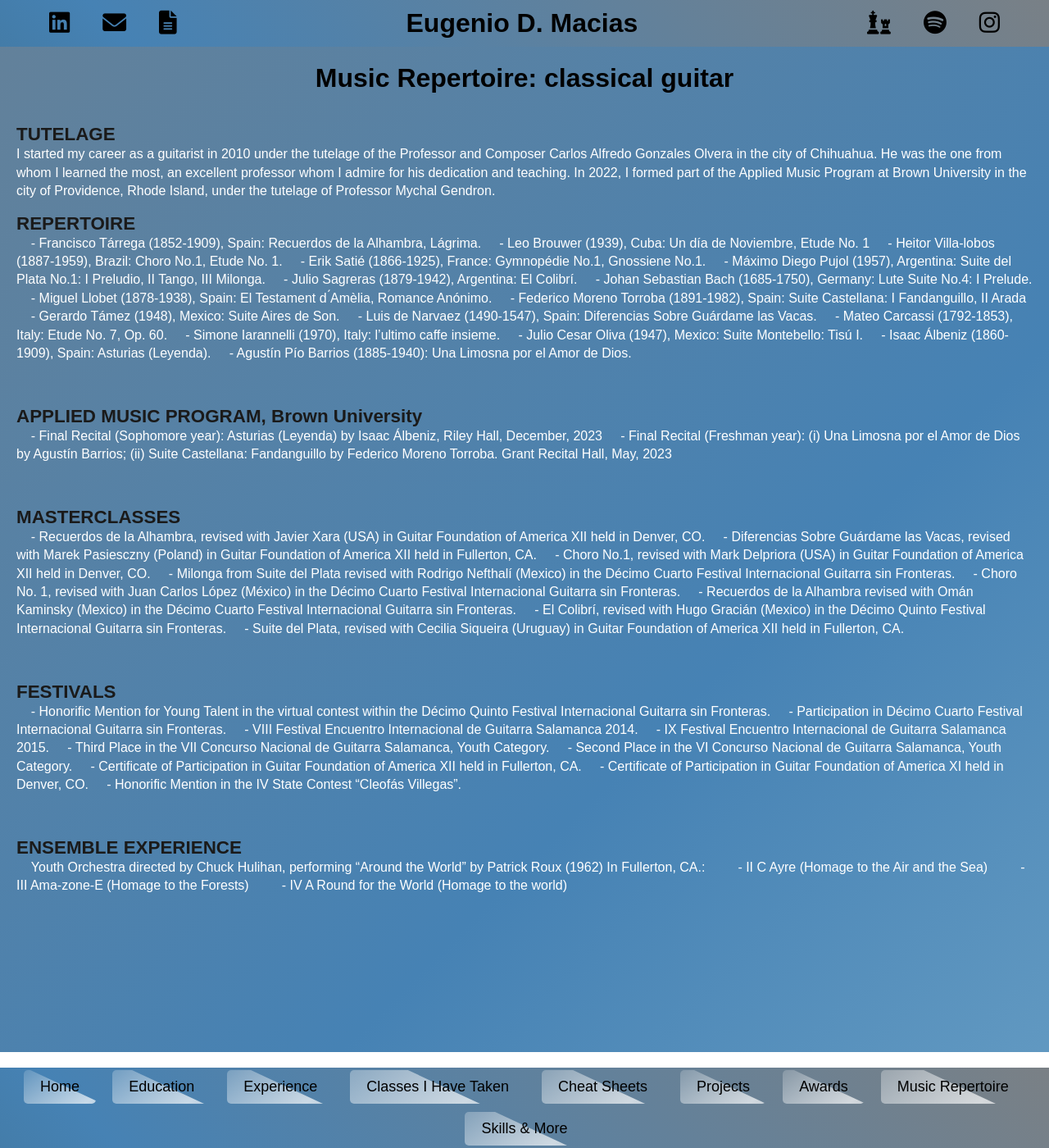
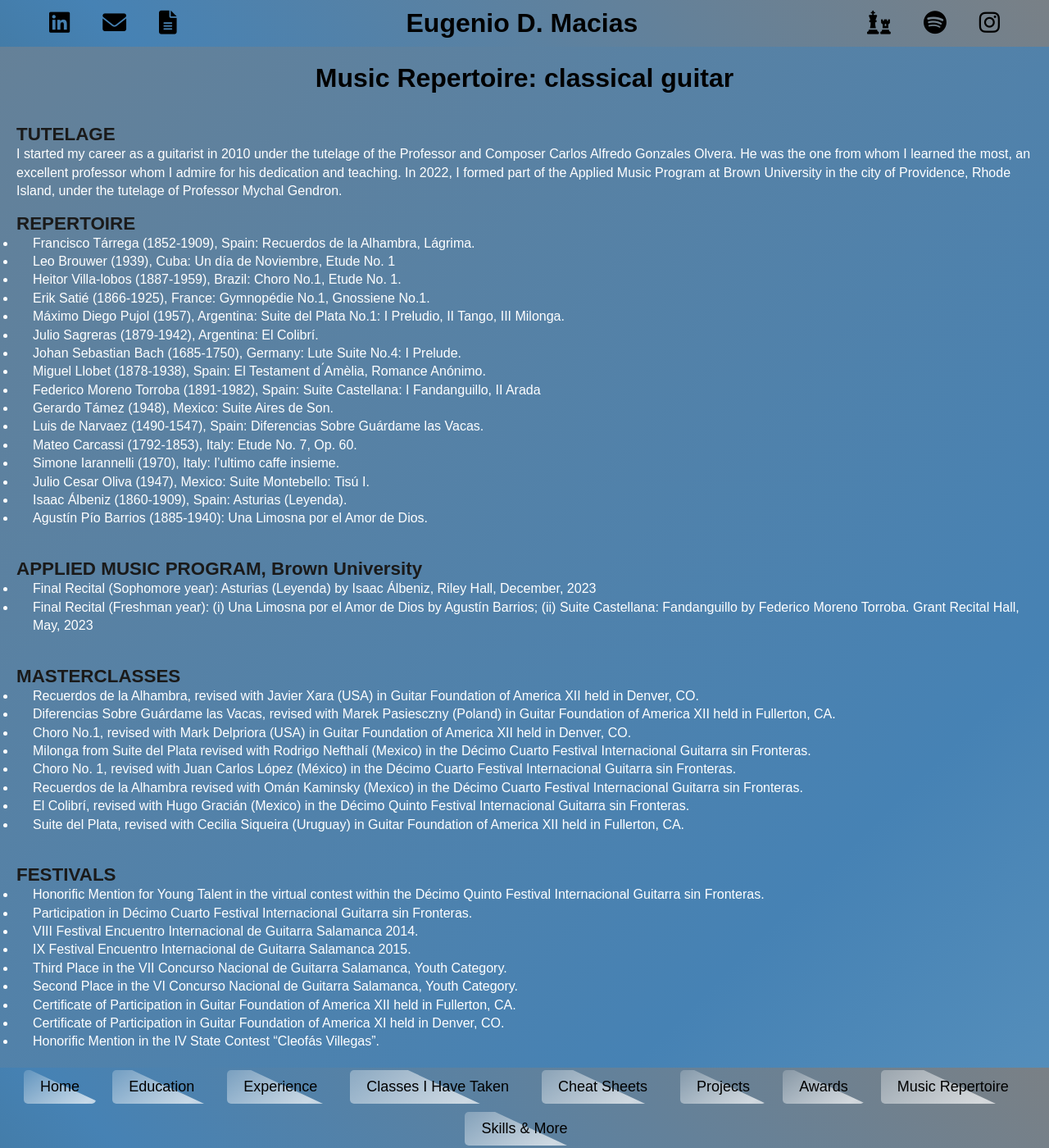
Before and after one commit to xXElGenio0203Xx/eugenio-macias.github.io, a Jekyll site: the page built from music-repertoire.md, in a window 1280 px wide and 1400 px high. Shown: the whole window at 82% size. Built offline with Jekyll 4.4.1, drawn with Linux system fonts in a browser that asks for light colours; some web fonts are replaced; some of the changed text lies outside the part shown.

Commit message:
Update music-repertoire.md

```diff
--- a/music-repertoire.md
+++ b/music-repertoire.md
@@ -8,66 +8,66 @@ title: Music Repertoire
 </div>
 <br>
 <h3 style="color: #1a1a1a;">TUTELAGE</h3>
-I started my career as a guitarist in 2010 under the tutelage of the Professor and Composer Carlos Alfredo Gonzales Olvera in the city of Chihuahua. He was the one from whom I learned the most, an excellent professor whom I admire for his dedication and teaching. In 2022, I formed part of the Applied Music Program at Brown University in the city of Providence, Rhode Island, under the tutelage of Professor Mychal Gendron.
+I started my career as a guitarist in 2010 under the tutelage of the Professor and Composer Carlos Alfredo Gonzales Olvera. He was the one from whom I learned the most, an excellent professor whom I admire for his dedication and teaching. In 2022, I formed part of the Applied Music Program at Brown University in the city of Providence, Rhode Island, under the tutelage of Professor Mychal Gendron.
 <br>
 
 <h3 style="color: #1a1a1a;">REPERTOIRE</h3>
-&nbsp;&nbsp;&nbsp;&nbsp;- Francisco Tárrega (1852-1909), Spain: Recuerdos de la Alhambra, Lágrima.
-&nbsp;&nbsp;&nbsp;&nbsp;- Leo Brouwer (1939), Cuba: Un día de Noviembre, Etude No. 1
-&nbsp;&nbsp;&nbsp;&nbsp;- Heitor Villa-lobos (1887-1959), Brazil: Choro No.1, Etude No. 1.
-&nbsp;&nbsp;&nbsp;&nbsp;- Erik Satié (1866-1925), France: Gymnopédie No.1, Gnossiene No.1.
-&nbsp;&nbsp;&nbsp;&nbsp;- Máximo Diego Pujol (1957), Argentina: Suite del Plata No.1: I Preludio, II Tango, III Milonga.
-&nbsp;&nbsp;&nbsp;&nbsp;- Julio Sagreras (1879-1942), Argentina: El Colibrí.
-&nbsp;&nbsp;&nbsp;&nbsp;- Johan Sebastian Bach (1685-1750), Germany: Lute Suite No.4: I Prelude.
-&nbsp;&nbsp;&nbsp;&nbsp;- Miguel Llobet (1878-1938), Spain: El Testament d ́Amèlia, Romance Anónimo.
-&nbsp;&nbsp;&nbsp;&nbsp;- Federico Moreno Torroba (1891-1982), Spain: Suite Castellana: I Fandanguillo, II Arada
-&nbsp;&nbsp;&nbsp;&nbsp;- Gerardo Támez (1948), Mexico: Suite Aires de Son.
-&nbsp;&nbsp;&nbsp;&nbsp;- Luis de Narvaez (1490-1547), Spain: Diferencias Sobre Guárdame las Vacas.
-&nbsp;&nbsp;&nbsp;&nbsp;- Mateo Carcassi (1792-1853), Italy: Etude No. 7, Op. 60.
-&nbsp;&nbsp;&nbsp;&nbsp;- Simone Iarannelli (1970), Italy: l'ultimo caffe insieme.
-&nbsp;&nbsp;&nbsp;&nbsp;- Julio Cesar Oliva (1947), Mexico: Suite Montebello: Tisú I.
-&nbsp;&nbsp;&nbsp;&nbsp;- Isaac Álbeniz (1860-1909), Spain: Asturias (Leyenda).
-&nbsp;&nbsp;&nbsp;&nbsp;- Agustín Pío Barrios (1885-1940): Una Limosna por el Amor de Dios.
+- Francisco Tárrega (1852-1909), Spain: Recuerdos de la Alhambra, Lágrima.
+- Leo Brouwer (1939), Cuba: Un día de Noviembre, Etude No. 1
+- Heitor Villa-lobos (1887-1959), Brazil: Choro No.1, Etude No. 1.
+- Erik Satié (1866-1925), France: Gymnopédie No.1, Gnossiene No.1.
+- Máximo Diego Pujol (1957), Argentina: Suite del Plata No.1: I Preludio, II Tango, III Milonga.
+- Julio Sagreras (1879-1942), Argentina: El Colibrí.
+- Johan Sebastian Bach (1685-1750), Germany: Lute Suite No.4: I Prelude.
+- Miguel Llobet (1878-1938), Spain: El Testament d ́Amèlia, Romance Anónimo.
+- Federico Moreno Torroba (1891-1982), Spain: Suite Castellana: I Fandanguillo, II Arada
+- Gerardo Támez (1948), Mexico: Suite Aires de Son.
+- Luis de Narvaez (1490-1547), Spain: Diferencias Sobre Guárdame las Vacas.
+- Mateo Carcassi (1792-1853), Italy: Etude No. 7, Op. 60.
+- Simone Iarannelli (1970), Italy: l'ultimo caffe insieme.
+- Julio Cesar Oliva (1947), Mexico: Suite Montebello: Tisú I.
+- Isaac Álbeniz (1860-1909), Spain: Asturias (Leyenda).
+- Agustín Pío Barrios (1885-1940): Una Limosna por el Amor de Dios.
 
 <br>
 
 <h3 style="color: #1a1a1a;">APPLIED MUSIC PROGRAM, Brown University</h3>
-&nbsp;&nbsp;&nbsp;&nbsp;- Final Recital (Sophomore year): Asturias (Leyenda) by Isaac Álbeniz, Riley Hall, December, 2023
-&nbsp;&nbsp;&nbsp;&nbsp;- Final Recital (Freshman year): (i) Una Limosna por el Amor de Dios by Agustín Barrios; (ii) Suite Castellana: Fandanguillo by Federico Moreno Torroba. Grant Recital Hall, May, 2023
+- Final Recital (Sophomore year): Asturias (Leyenda) by Isaac Álbeniz, Riley Hall, December, 2023
+- Final Recital (Freshman year): (i) Una Limosna por el Amor de Dios by Agustín Barrios; (ii) Suite Castellana: Fandanguillo by Federico Moreno Torroba. Grant Recital Hall, May, 2023
 
 
 <br>
 
 <h3 style="color: #1a1a1a;">MASTERCLASSES</h3>
-&nbsp;&nbsp;&nbsp;&nbsp;- Recuerdos de la Alhambra, revised with Javier Xara (USA) in Guitar Foundation of America XII held in Denver, CO.
-&nbsp;&nbsp;&nbsp;&nbsp;- Diferencias Sobre Guárdame las Vacas, revised with Marek Pasiesczny (Poland) in Guitar Foundation of America XII held in Fullerton, CA.
-&nbsp;&nbsp;&nbsp;&nbsp;- Choro No.1, revised with Mark Delpriora (USA) in Guitar Foundation of America XII held in Denver, CO.
-&nbsp;&nbsp;&nbsp;&nbsp;- Milonga from Suite del Plata revised with Rodrigo Nefthalí (Mexico) in the Décimo Cuarto Festival Internacional Guitarra sin Fronteras.
-&nbsp;&nbsp;&nbsp;&nbsp;- Choro No. 1, revised with Juan Carlos López (México) in the Décimo Cuarto Festival Internacional Guitarra sin Fronteras.
-&nbsp;&nbsp;&nbsp;&nbsp;- Recuerdos de la Alhambra revised with Omán Kaminsky (Mexico) in the Décimo Cuarto Festival Internacional Guitarra sin Fronteras.
-&nbsp;&nbsp;&nbsp;&nbsp;- El Colibrí, revised with Hugo Gracián (Mexico) in the Décimo Quinto Festival Internacional Guitarra sin Fronteras.
-&nbsp;&nbsp;&nbsp;&nbsp;- Suite del Plata, revised with Cecilia Siqueira (Uruguay) in Guitar Foundation of America XII held in Fullerton, CA.
+- Recuerdos de la Alhambra, revised with Javier Xara (USA) in Guitar Foundation of America XII held in Denver, CO.
+- Diferencias Sobre Guárdame las Vacas, revised with Marek Pasiesczny (Poland) in Guitar Foundation of America XII held in Fullerton, CA.
+- Choro No.1, revised with Mark Delpriora (USA) in Guitar Foundation of America XII held in Denver, CO.
+- Milonga from Suite del Plata revised with Rodrigo Nefthalí (Mexico) in the Décimo Cuarto Festival Internacional Guitarra sin Fronteras.
+- Choro No. 1, revised with Juan Carlos López (México) in the Décimo Cuarto Festival Internacional Guitarra sin Fronteras.
+- Recuerdos de la Alhambra revised with Omán Kaminsky (Mexico) in the Décimo Cuarto Festival Internacional Guitarra sin Fronteras.
+- El Colibrí, revised with Hugo Gracián (Mexico) in the Décimo Quinto Festival Internacional Guitarra sin Fronteras.
+- Suite del Plata, revised with Cecilia Siqueira (Uruguay) in Guitar Foundation of America XII held in Fullerton, CA.
 
 <br>
 
 <h3 style="color: #1a1a1a;">FESTIVALS</h3>
-&nbsp;&nbsp;&nbsp;&nbsp;- Honorific Mention for Young Talent in the virtual contest within the Décimo Quinto Festival Internacional Guitarra sin Fronteras.
-&nbsp;&nbsp;&nbsp;&nbsp;- Participation in Décimo Cuarto Festival Internacional Guitarra sin Fronteras.
-&nbsp;&nbsp;&nbsp;&nbsp;- VIII Festival Encuentro Internacional de Guitarra Salamanca 2014.
-&nbsp;&nbsp;&nbsp;&nbsp;- IX Festival Encuentro Internacional de Guitarra Salamanca 2015.
-&nbsp;&nbsp;&nbsp;&nbsp;- Third Place in the VII Concurso Nacional de Guitarra Salamanca, Youth Category.
-&nbsp;&nbsp;&nbsp;&nbsp;- Second Place in the VI Concurso Nacional de Guitarra Salamanca, Youth Category.
-&nbsp;&nbsp;&nbsp;&nbsp;- Certificate of Participation in Guitar Foundation of America XII held in Fullerton, CA.
-&nbsp;&nbsp;&nbsp;&nbsp;- Certificate of Participation in Guitar Foundation of America XI held in Denver, CO.
-&nbsp;&nbsp;&nbsp;&nbsp;- Honorific Mention in the IV State Contest “Cleofás Villegas”.
+- Honorific Mention for Young Talent in the virtual contest within the Décimo Quinto Festival Internacional Guitarra sin Fronteras.
+- Participation in Décimo Cuarto Festival Internacional Guitarra sin Fronteras.
+- VIII Festival Encuentro Internacional de Guitarra Salamanca 2014.
+- IX Festival Encuentro Internacional de Guitarra Salamanca 2015.
+- Third Place in the VII Concurso Nacional de Guitarra Salamanca, Youth Category.
+- Second Place in the VI Concurso Nacional de Guitarra Salamanca, Youth Category.
+- Certificate of Participation in Guitar Foundation of America XII held in Fullerton, CA.
+- Certificate of Participation in Guitar Foundation of America XI held in Denver, CO.
+- Honorific Mention in the IV State Contest “Cleofás Villegas”.
 
 <br>
 
 <h3 style="color: #1a1a1a;">ENSEMBLE EXPERIENCE</h3>
-&nbsp;&nbsp;&nbsp;&nbsp;Youth Orchestra directed by Chuck Hulihan, performing “Around the World” by Patrick Roux (1962) In Fullerton, CA.:
-&nbsp;&nbsp;&nbsp;&nbsp;&nbsp;&nbsp;&nbsp;&nbsp;- II C Ayre (Homage to the Air and the Sea)
-&nbsp;&nbsp;&nbsp;&nbsp;&nbsp;&nbsp;&nbsp;&nbsp;- III Ama-zone-E (Homage to the Forests)
-&nbsp;&nbsp;&nbsp;&nbsp;&nbsp;&nbsp;&nbsp;&nbsp;- IV A Round for the World (Homage to the world)
+Youth Orchestra directed by Chuck Hulihan, performing “Around the World” by Patrick Roux (1962) In Fullerton, CA.:
+- II C Ayre (Homage to the Air and the Sea)
+- III Ama-zone-E (Homage to the Forests)
+- IV A Round for the World (Homage to the world)
 <br>
 <br>
 <br>
@@ -75,4 +75,3 @@ I started my career as a guitarist in 2010 under the tutelage of the Professor a
 <br>
 <br>
 <br>
-<br>
```
